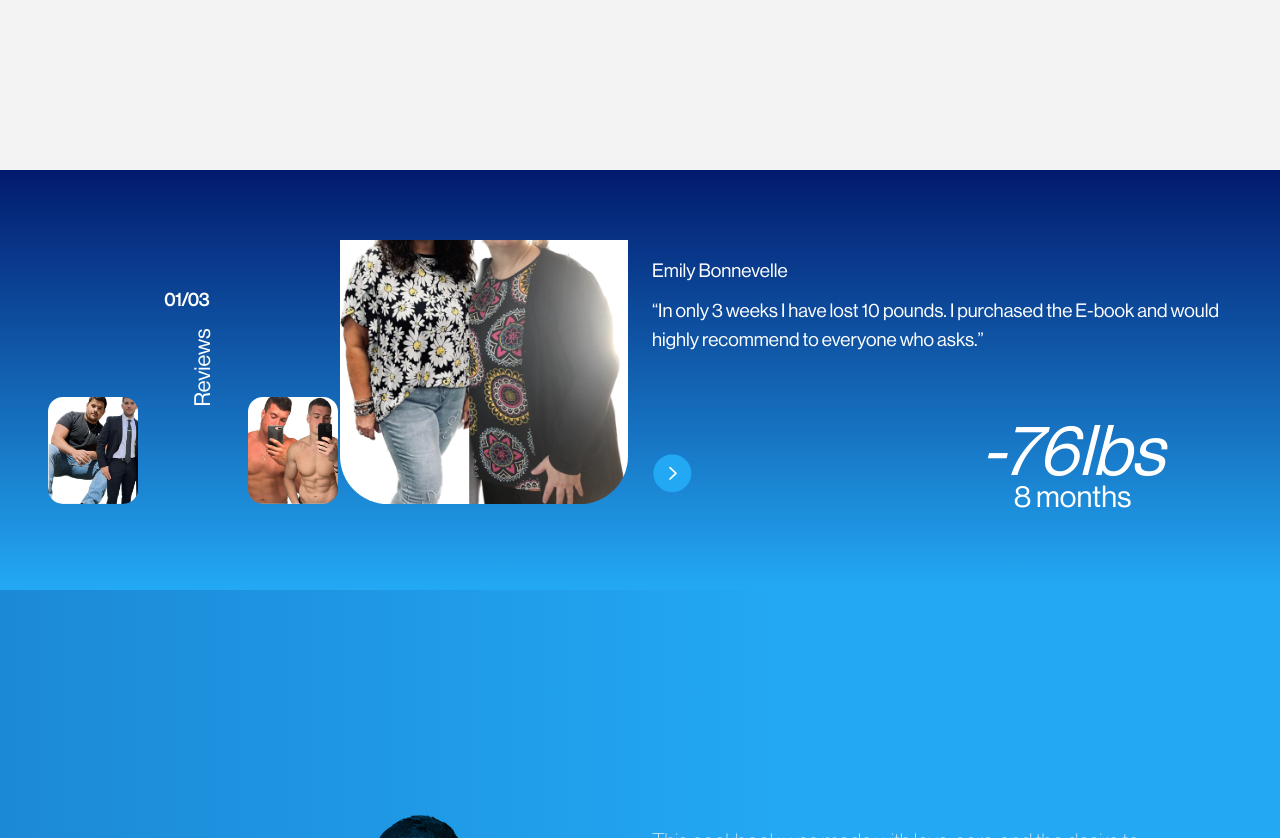
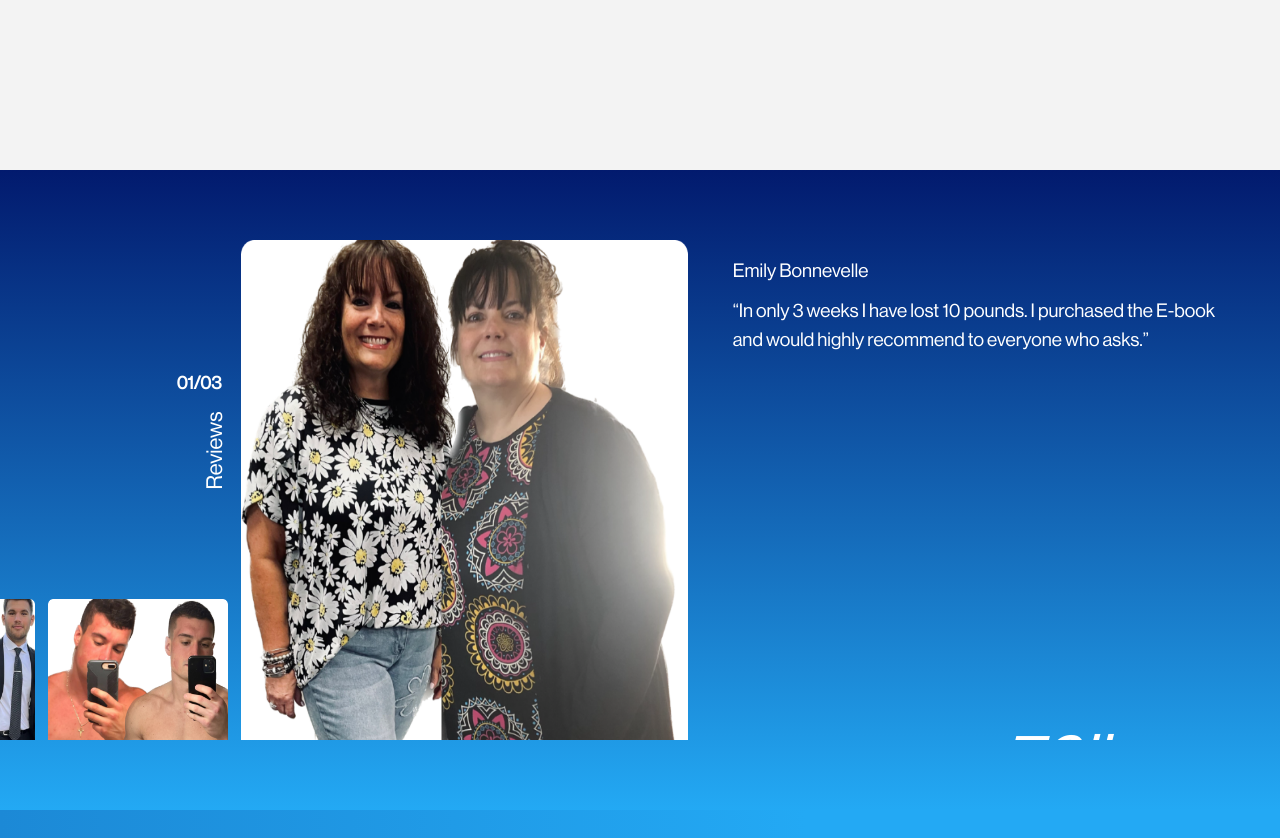
Before and after one commit to reinaldor696/total-weight-loss, a PHP site: page / in a window 1280 px wide. Shown: the part 5662-6500 px from the top of the page. Run offline with PHP 8.4, Linux system fonts and the light colour scheme; some web fonts are replaced.

Commit message:
fix testimonial section

```diff
--- a/assets/css/style-gsap.css
+++ b/assets/css/style-gsap.css
@@ -47,6 +47,12 @@ h2.banner-heading {
     overflow: hidden;
 }
 
+.our-clients-row-cont {
+    display: flex;
+    align-items: center;
+    justify-content: center;
+}
+
 .clinets-center{
     width: 1300px;
     height: 1300px;
@@ -68,14 +74,36 @@ h2.get-clients {
     align-items: center;
 }
 
+.test-sec-conta2 {
+    margin-left: 0 !important;
+    padding-left: 0 !important;
+}
+
+.test-left {
+    position: relative;
+    right: calc(200 / 1920 * 100vw);
+}
+
+.img-test-cont {
+    display: flex;
+    flex-direction: row;
+    gap: calc(20 / 1920 * 100vw);
+    align-items: flex-end;
+}
+
 #prev-img-testimonial {
-    scale: 0.5;
-    transform-origin: bottom left;
+    height: calc(311 / 1080 * 100vh);
+    width: calc(270 / 1920 * 100vw);
 }
 
 #prev-img-testimonial2 {
-    scale: 0.5;
-    transform-origin: bottom left;
+    height: calc(311 / 1080 * 100vh);
+    width: calc(270 / 1920 * 100vw);
+}
+
+#testimonial-image {
+    height: calc(796 / 1080 * 100vh);
+    width: calc(670 / 1920 * 100vw);
 }
 
 #next-img-btn {
@@ -86,8 +114,15 @@ h2.get-clients {
     height: calc(58 / 1920 * 100vw);
 }
 
+.test-uptext {
+    position: absolute;
+    top: calc(180 / 1080 * 100vh) !important;
+    right: calc(650 / 1920 * 100vw) !important;
+    left: unset !important;
+}
+
 .top-text {
-    padding-top: 20px;
+    padding-top: 80px;
 }
 
 .ceo-sec {
@@ -96,13 +131,14 @@ h2.get-clients {
 }
 
 .test-item-cont {
-    height: 280px;
+    height: 500px;
     display: flex;
 }
 
 .img-carrusel-container {
     display: flex;
     align-items: flex-end;
+    padding-left: 0;
 }
 
 .clients-sec {
--- a/assets/js/animation.js
+++ b/assets/js/animation.js
@@ -176,7 +176,7 @@ function testimonialsAnimation() {
         transformOrigin: "bottom right"
     },
     {
-        scale: 1.6,
+        scale: 1,
         transformOrigin: "bottom right"
     });
 
--- a/assets/js/main.js
+++ b/assets/js/main.js
@@ -84,7 +84,7 @@ function animateTransitionAfter() {
                 scale: 0.5,
                 xPercent: -150,
             }, {
-                scale: 1.6,
+                scale: 1.5,
                 xPercent: -30,
                 transformOrigin: "bottom",
                 duration: 1,
--- a/index.php
+++ b/index.php
@@ -116,7 +116,7 @@ $title = "Home";
 <!-- Our Clients !-->
 <section class="our-clients">
    <div class="container-fluid px-5">
-      <div class="row">
+      <div class="row our-clients-row-cont">
          <h2 class="get-clients">our clients get results</h2>
          <div class="clinets-center"></div>
       </div>
@@ -125,9 +125,9 @@ $title = "Home";
 <!-- End Our Clients !-->
 <!-- Testimonials !-->
 <section class="testimonial-sec">
-   <div class="container-fluid px-5">
-      <div class="row">
-         <div class="col-lg-12">
+   <div class="container-fluid px-5 test-sec-conta2">
+      <div class="row test-sec-conta2">
+         <div class="col-lg-12 test-sec-conta2">
 
             <div class="testi-carousal">
 
@@ -135,14 +135,14 @@ $title = "Home";
                   <div class="test-item test-item-cont">
 
                      <div class="row">
-                        <div class="col-lg-6 img-carrusel-container">
+                        <div class="col-lg-7 img-carrusel-container">
                            <div class="test-left">
                               <div class="test-images">
-                                 <ul>
-                                    <li><img id="prev-img-testimonial2" class="test-small-img img-fluid" src="" alt="image"></li>
-                                    <li><img id="prev-img-testimonial" class="test-small-img img-fluid" src="" alt="image"></li>
-                                    <li><img id="testimonial-image" class="test-big-img img-fluid" src="" alt="image"></li>
-                                 </ul>
+                                 <div class="img-test-cont">
+                                    <img id="prev-img-testimonial2" class="" src="" alt="image">
+                                    <img id="prev-img-testimonial" class="" src="" alt="image">
+                                    <img id="testimonial-image" class="" src="" alt="image">
+                                 </div>
                               </div>
                               <div class="test-uptext">
                                  <div class="test-date-img">
@@ -153,7 +153,7 @@ $title = "Home";
                               </div>
                            </div>
                         </div>
-                        <div class="col-lg-6 prelative">
+                        <div class="col-lg-5 prelative">
                            <div class="test-right">
                               <div class="top-text">
                                  <h6 id="testimonial-name"></h6>
```
